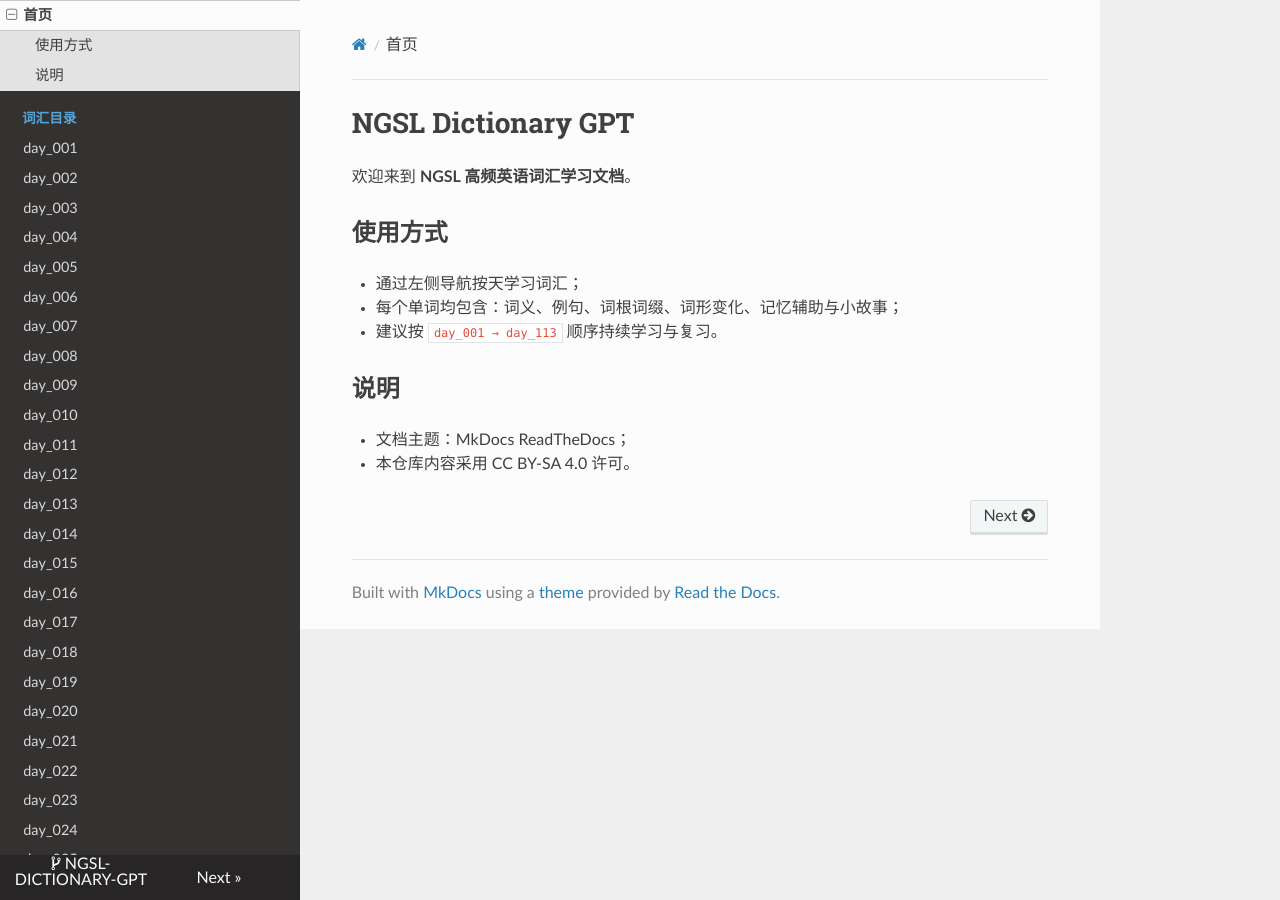
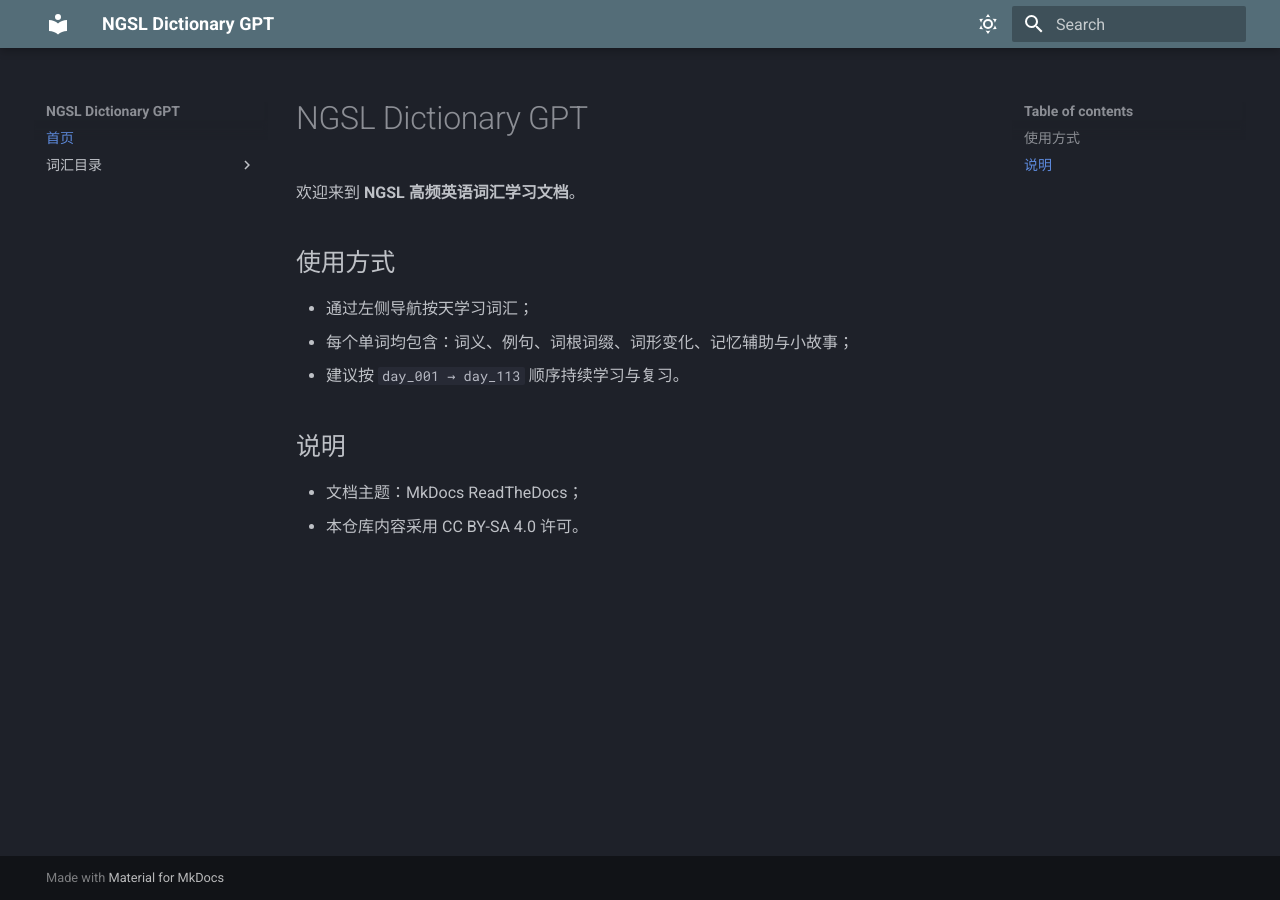
Before and after one commit to kashima19960/NGSL-DICTIONARY-GPT, an MkDocs documentation site: the page built from docs/index.md, in a window 1280 px wide. Built offline with MkDocs 1.6.1 and Material for MkDocs 9.7.7, drawn with Linux system fonts in a browser that asks for light colours; nearby versions of some CDN libraries.

Commit message:
更新主题配置为 Material，添加调色板和切换模式功能

```diff
--- a/mkdocs.yml
+++ b/mkdocs.yml
@@ -6,7 +6,20 @@ repo_url: ""
 docs_dir: docs
 site_dir: site
 theme:
-  name: readthedocs
+  name: material
+  palette:
+    - scheme: slate
+      primary: blue grey
+      accent: grey
+      toggle:
+        icon: material/weather-sunny
+        name: 切换到浅色模式
+    - scheme: default
+      primary: grey
+      accent: blue grey
+      toggle:
+        icon: material/weather-night
+        name: 切换到深色模式
 
 markdown_extensions:
   - admonition
```
